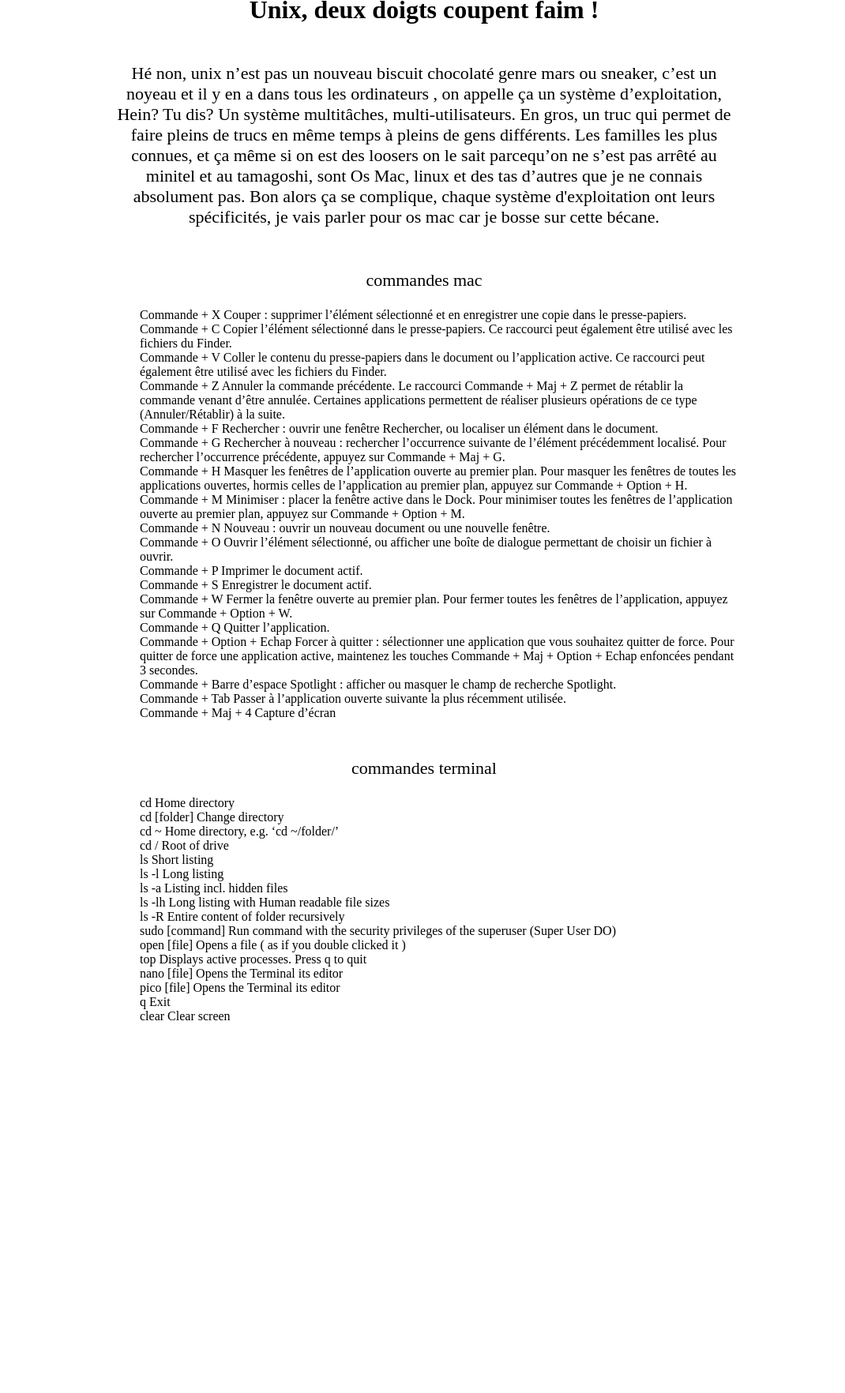
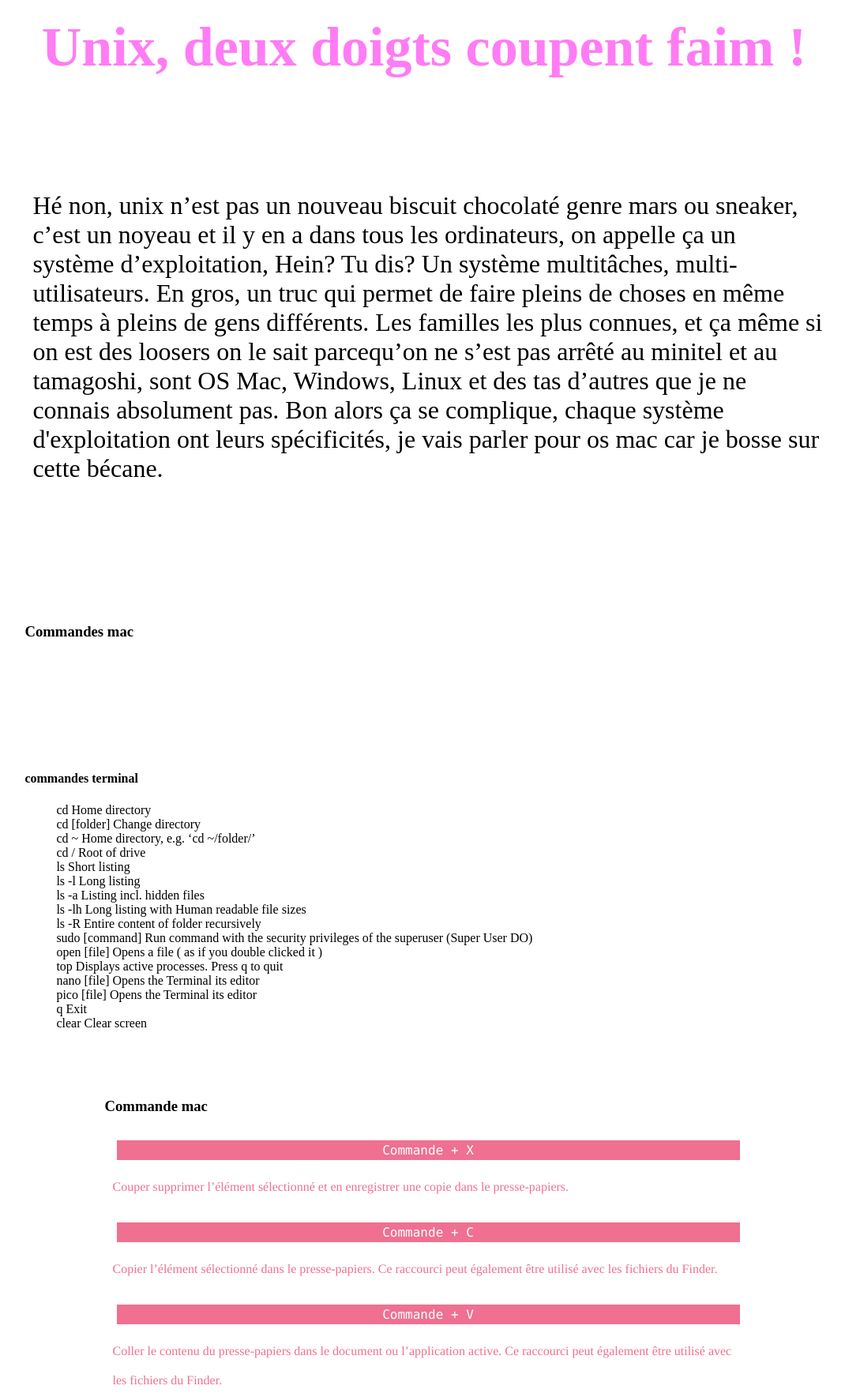
Before and after one commit to JulieRouet/05-projet-unix, a plain HTML site: page index.html in a window 1280 px wide. Shown: the part 27-1791 px from the top of the page at 79% size, without its empty margins (103-1173 px from the left). Before the commit the page ends 1352 px from the top, so only its background shows below. Drawn offline with Linux system fonts and the light colour scheme.

Commit message:
html structur for commande mac section

```diff
--- a/css/cheat-sheet.css
+++ b/css/cheat-sheet.css
@@ -13,27 +13,63 @@
 /* header */
 
 h1  {
+  color: #ff7cf4;
   text-align: center;
-  font-size: 32px;
+  font-size: 4.375em;
   font-family : 'Daydreamer';
-  text-align : center;
 }
 
 /* header */
 
 section {
-  padding: 5px 20px;
+  padding: 5% 10%;
   margin: auto;
-  width: 800px;
+  width: 700;
   height: auto;
   background-color: white
   }
 
-p{
-     font-size: 22px;
-     font-family : 'Daydreamer';
-     text-align : center;
-     }
+  commande mac {
+    padding: 5% 10%;
+    margin: left;
+    width: 50%;
+    height: auto;
+    background-color: white
+    }
+
+titre {
+  color: #ff7cf4;
+  text-align: center;
+  font-size: 1em;
+  font-family : 'Daydreamer';
+
+}
+  p {
+       font-size: 2.000em;
+       font-family : 'Daydreamer';
+       text-align; left;
+       margin-left: 10px;
+      }
+
+  p definition {
+    color: #ef7091;
+    font-family: Times;
+    font-size: 0.500em;
+  }
+
+  code {
+              background-color: #ef7091;
+              color: white;
+              padding: 3px 10px;
+              font-family: menlo, monospace;
+              font-size: 0.500em;
+              margin-right: 5px;
+              margin-left: 5px;
+              margin-bottom: 10px;
+              display: block;
+              text-align: center;
+              word-wrap: break-word;
+          }
 ul {
   list-style: none;
 }
--- a/index.html
+++ b/index.html
@@ -1,66 +1,90 @@
 <!DOCTYPE html>
 <html>
+
 <head>
      <meta charset="utf-8">
-    <link rel="stylesheet" href ="css/cheat-sheet.css" />
+     <link rel="stylesheet" href="css/cheat-sheet.css" />
      <title>Unix, deux doigts coupent faim !</title>
 </head>
+
 <body>
      <header>
           <h1> Unix, deux doigts coupent faim !</h1>
      </header>
      <section>
-      <p>Hé non, unix n’est pas un nouveau biscuit chocolaté genre mars ou sneaker, c’est un noyeau et il y en a  dans tous les ordinateurs ,
-      on appelle ça un système d’exploitation,
-      Hein? Tu dis?
-      Un système multitâches, multi-utilisateurs. En gros, un truc qui permet de faire pleins de trucs en même temps à pleins de gens différents. Les familles les plus connues, et ça même si on est des loosers on le sait parcequ’on ne s’est pas arrêté au minitel et au tamagoshi, sont Os Mac, linux et des tas d’autres que je ne connais absolument pas.
-      Bon alors ça se complique, chaque système d'exploitation ont leurs spécificités, je vais parler pour os mac car je bosse sur cette bécane.
+          <p>Hé non, unix n’est pas un nouveau biscuit chocolaté genre mars ou sneaker, c’est un noyeau et il y en a dans tous les ordinateurs, on appelle ça un système d’exploitation, Hein? Tu dis? Un système multitâches, multi-utilisateurs. En gros, un
+          truc qui permet de faire pleins de choses en même temps à pleins de gens différents. Les familles les plus connues, et ça même si on est des loosers on le sait parcequ’on ne s’est pas arrêté au minitel et au tamagoshi, sont OS Mac, Windows,
+          Linux et des tas d’autres que je ne connais absolument pas. Bon alors ça se complique, chaque système d'exploitation ont leurs spécificités, je vais parler pour os mac car je bosse sur cette bécane.
           </p>
      </section>
      <section>
-      <p>commandes mac </p>
-      <ul>
-        <li>Commande + X	Couper : supprimer l’élément sélectionné et en enregistrer une copie dans le presse-papiers.</li>
-        <li>Commande + C	Copier l’élément sélectionné dans le presse-papiers. Ce raccourci peut également être utilisé avec les fichiers du Finder.</li>
-        <li>Commande + V	Coller le contenu du presse-papiers dans le document ou l’application active. Ce raccourci peut également être utilisé avec les fichiers du Finder.</li>
-        <li>Commande + Z	Annuler la commande précédente. Le raccourci Commande + Maj + Z permet de rétablir la commande venant d’être annulée. Certaines applications permettent de réaliser plusieurs opérations de ce type (Annuler/Rétablir) à la suite.</li>
-        <li>Commande + F	Rechercher : ouvrir une fenêtre Rechercher, ou localiser un élément dans le document.</li>
-        <li>Commande + G	Rechercher à nouveau : rechercher l’occurrence suivante de l’élément précédemment localisé. Pour rechercher l’occurrence précédente, appuyez sur Commande + Maj + G.</li>
-        <li>Commande + H	Masquer les fenêtres de l’application ouverte au premier plan. Pour masquer les fenêtres de toutes les applications ouvertes, hormis celles de l’application au premier plan, appuyez sur Commande + Option + H.</li>
-        <li>Commande + M	Minimiser : placer la fenêtre active dans le Dock. Pour minimiser toutes les fenêtres de l’application ouverte au premier plan, appuyez sur Commande + Option + M.</li>
-        <li>Commande + N	Nouveau : ouvrir un nouveau document ou une nouvelle fenêtre.</li>
-        <li>Commande + O	Ouvrir l’élément sélectionné, ou afficher une boîte de dialogue permettant de choisir un fichier à ouvrir.</li>
-        <li>Commande + P	Imprimer le document actif.</li>
-        <li>Commande + S	Enregistrer le document actif.</li>
-        <li>Commande + W	Fermer la fenêtre ouverte au premier plan. Pour fermer toutes les fenêtres de l’application, appuyez sur Commande + Option + W.</li>
-        <li>Commande + Q	Quitter l’application.</li>
-        <li>Commande + Option + Echap	Forcer à quitter : sélectionner une application que vous souhaitez quitter de force. Pour quitter de force une application active, maintenez les touches Commande + Maj + Option + Echap enfoncées pendant 3 secondes.</li>
-        <li>Commande + Barre d’espace	Spotlight : afficher ou masquer le champ de recherche Spotlight.</li>
-        <li>Commande + Tab	Passer à l’application ouverte suivante la plus récemment utilisée.</li>
-        <li>Commande + Maj + 4	Capture d’écran</li>
-      </ul>
+          <h3>Commandes mac </h3>
     </section>
      <section>
-      <p>commandes terminal</p>
+          <h4>commandes terminal</h4>
           <ul>
-          <li>cd	Home directory</li>
-          <li>cd [folder]	Change directory</li>
-          <li>cd ~	Home directory, e.g. ‘cd ~/folder/’</li>
-          <li>cd /	Root of drive</li>
-          <li>ls	Short listing</li>
-          <li>ls -l	Long listing</li>
-          <li>ls -a	Listing incl. hidden files</li>
-          <li>ls -lh	Long listing with Human readable file sizes</li>
-          <li>ls -R	Entire content of folder recursively</li>
-          <li>sudo [command]	Run command with the security privileges of the superuser (Super User DO)</li>
-          <li>open [file]	Opens a file ( as if you double clicked it )</li>
-          <li>top	Displays active processes. Press q to quit</li>
-          <li>nano [file]	Opens the Terminal its editor</li>
-          <li>pico	[file]	Opens the Terminal its editor</li>
-          <li>q	Exit</li>
-          <li>clear	Clear screen</li>
+               <li>cd Home directory</li>
+               <li>cd [folder] Change directory</li>
+               <li>cd ~ Home directory, e.g. ‘cd ~/folder/’</li>
+               <li>cd / Root of drive</li>
+               <li>ls Short listing</li>
+               <li>ls -l Long listing</li>
+               <li>ls -a Listing incl. hidden files</li>
+               <li>ls -lh Long listing with Human readable file sizes</li>
+               <li>ls -R Entire content of folder recursively</li>
+               <li>sudo [command] Run command with the security privileges of the superuser (Super User DO)</li>
+               <li>open [file] Opens a file ( as if you double clicked it )</li>
+               <li>top Displays active processes. Press q to quit</li>
+               <li>nano [file] Opens the Terminal its editor</li>
+               <li>pico [file] Opens the Terminal its editor</li>
+               <li>q Exit</li>
+               <li>clear Clear screen</li>
           </ul>
+
+          <section class= "commande mac">
+               <h3>Commande mac</h3>
+
+               <p><code>Commande + X</code><definition>Couper supprimer l’élément sélectionné et en enregistrer une copie dans le presse-papiers.</definition></p>
+
+               <p><code>Commande + C</code><definition>Copier l’élément sélectionné dans le presse-papiers. Ce raccourci peut également être utilisé avec les fichiers du Finder.</definition></p>
+
+                <p><code>Commande + V</code><definition>Coller le contenu du presse-papiers dans le document ou l’application active. Ce raccourci peut également être utilisé avec les fichiers du Finder.</definition></p>
+
+                <p><code>Commande + Z</code><definition>Annuler la commande précédente. Le raccourci Commande + Maj + Z permet de rétablir la commande venant d’être annulée. Certaines applications permettent de réaliser plusieurs opérations de ce type (Annuler/Rétablir) à la suite.</definition></p>
+
+                <p><code>Commande + F </code><definition>Rechercher : ouvrir une fenêtre Rechercher, ou localiser un élément dans le document.</definition></p>
+
+                <p><code>Commande + G </code><definition>Rechercher à nouveau : rechercher l’occurrence suivante de l’élément précédemment localisé. Pour rechercher l’occurrence précédente, appuyez sur Commande + Maj + G.</definition></p>
+
+                <p><code>Commande + H </code><definition>Masquer les fenêtres de l’application ouverte au premier plan. Pour masquer les fenêtres de toutes les applications ouvertes, hormis celles de l’application au premier plan, appuyez sur Commande + Option + H.</definition></p>
+
+                <p><code>Commande + M </code><definition>Minimiser : placer la fenêtre active dans le Dock. Pour minimiser toutes les fenêtres de l’application ouverte au premier plan, appuyez sur Commande + Option + M.</definition></p>
+
+                <p><code>Commande + N </code><definition>Nouveau : ouvrir un nouveau document ou une nouvelle fenêtre.</definition></p>
+
+                <p><code>Commande + 0 </code><definition>Ouvrir l’élément sélectionné, ou afficher une boîte de dialogue permettant de choisir un fichier à ouvrir.</definition></p>
+
+                <p><code>Commande + P </code><definition>Imprimer le document actif.</definition></p>
+
+                <p><code>Commande + S </code><definition>Enregistrer le document actif.</definition></p>
+
+                <p><code>Commande + W </code><definition>Fermer la fenêtre ouverte au premier plan. Pour fermer toutes les fenêtres de l’application, appuyez sur Commande + Option + W.</definition></p>
+
+                <p><code>Commande + Q </code><definition>Quitter l’application.</definition></p>
+
+                <p><code>Commande + Option + Echap</code><definition>Forcer à quitter : sélectionner une application que vous souhaitez quitter de force. Pour quitter de force une application active, maintenez les touches Commande + Maj + Option + Echap enfoncées pendant 3 secondes</definition></p>
+
+                <p><code>Commande + Barre d’espace</code><definition>Spotlight : afficher ou masquer le champ de recherche Spotlight.</definition></p>
+
+                <p><code>Commande + Tab</code><definition>Passer à l’application ouverte suivante la plus récemment utilisée.</definition></p>
+
+                <p><code>Commande + Maj + 4</code><definition>Capture d’écran</definition></p>
+
+
+
+          </section>
      </section>
 
 </body>
+
 </html>
```
Lines whose indentation alone changed are shown as unchanged.
